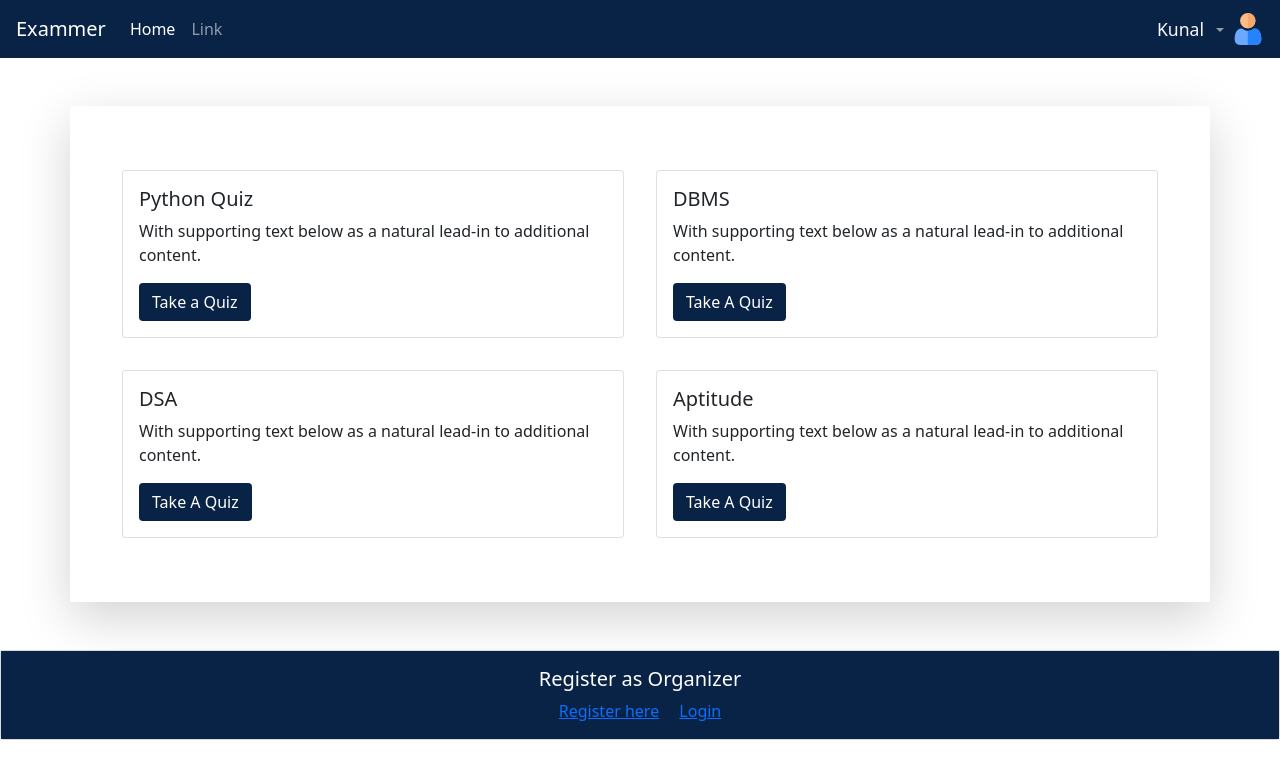
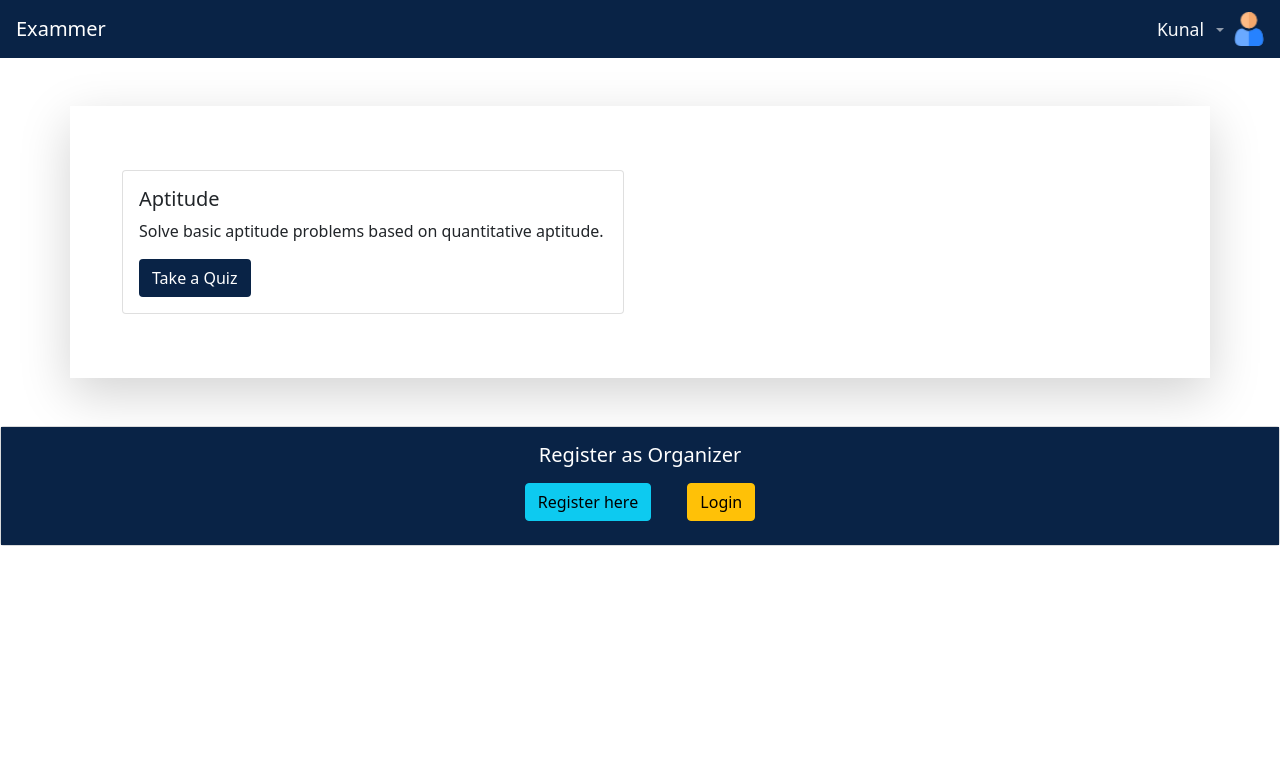
Before and after one commit to PratikM15/MCQ-Portal, a Django app: page / in a window 1280 px wide. Shown: the top 779 px of the page. Run offline with Django 3.2, Linux system fonts and the light colour scheme; a user stored in the database is signed in; data comes from the database, SQL or seed files in the repository; both versions use the stored data as it was after the commit; some libraries are stand-ins or nearby versions.

Commit message:
Basic Changes

```diff
--- a/quizapp/models.py
+++ b/quizapp/models.py
@@ -35,7 +35,9 @@ class Question(models.Model):
     choice3 = models.CharField(max_length=500)
     choice4 = models.CharField(max_length=500)
     answer = models.CharField(max_length=1)
-    test = models.ForeignKey(Test, on_delete=models.DO_NOTHING)
+    compulsary = models.BooleanField(default=False)
+    level = models.CharField(default="", max_length=100)
+    test = models.ForeignKey(Test, on_delete=models.CASCADE)
 
     def __str__(self):
         return self.question
@@ -63,6 +65,8 @@ class Profile(models.Model):
     domain = models.CharField(max_length=200, default="")
     company = models.CharField(max_length=200, default="")
     experience = models.CharField(max_length=200, default="")
+    is_user = models.BooleanField(default=True)
+    is_organizer = models.BooleanField(default=False)
 
     def __str__(self):
         return self.user
--- a/quizapp/templates/index.html
+++ b/quizapp/templates/index.html
@@ -24,46 +24,18 @@
 
     <div class="container border-rounded mt-5 p-5 shadow shadow-lg">
         <div class="row">
+            {% for test in tests %}
             <div class="col-sm-6 p-3">
                 <div class="card">
                     <div class="card-body">
-                        <h5 class="card-title">Python Quiz</h5>
-                        <p class="card-text">With supporting text below as a natural lead-in to additional content.</p>
-                        <a href="{% url 'register' category='Python' %}" class="btn text-white"
+                        <h5 class="card-title">{{test.category}}</h5>
+                        <p class="card-text">{{test.description}}</p>
+                        <a href="{% url 'register' category=test.category %}" class="btn text-white"
                             style="background: #092346;">Take a Quiz</a>
                     </div>
                 </div>
             </div>
-            <div class="col-sm-6 p-3">
-                <div class="card">
-                    <div class="card-body">
-                        <h5 class="card-title">DBMS</h5>
-                        <p class="card-text">With supporting text below as a natural lead-in to additional content.</p>
-                        <a href="{% url 'register' category='DBMS' %}" class="btn text-white"
-                            style="background: #092346;">Take A Quiz</a>
-                    </div>
-                </div>
-            </div>
-            <div class="col-sm-6 p-3">
-                <div class="card">
-                    <div class="card-body">
-                        <h5 class="card-title">DSA</h5>
-                        <p class="card-text">With supporting text below as a natural lead-in to additional content.</p>
-                        <a href="{% url 'register' category='DSA' %}" class="btn text-white"
-                            style="background: #092346;">Take A Quiz</a>
-                    </div>
-                </div>
-            </div>
-            <div class="col-sm-6 p-3">
-                <div class="card">
-                    <div class="card-body">
-                        <h5 class="card-title">Aptitude</h5>
-                        <p class="card-text">With supporting text below as a natural lead-in to additional content.</p>
-                        <a href="{% url 'register' category='Aptitude' %}" class="btn text-white"
-                            style="background: #092346;">Take A Quiz</a>
-                    </div>
-                </div>
-            </div>
+            {% endfor %}
         </div>
     </div>
 
@@ -72,8 +44,8 @@
         <div class="card-body" style="background-color: #092346;color:white">
             <center>
             <h5 class="card-title">Register as Organizer</h5>
-            <a href="{% url 'organizer_registration' %}" class="card-link">Register here</a>
-            <a href="{% url 'organizer_login' %}" class="card-link">Login </a></center>
+            <a href="{% url 'organizer_registration' %}" class="card-link"><button type="button" class="btn btn-info m-2">Register here</button></a>
+            <a href="{% url 'organizer_login' %}" class="card-link"><button type="button" class="btn btn-warning m-2">Login</button> </a></center>
         </div>
     </div>
 
--- a/quizapp/templates/quizapp/header.html
+++ b/quizapp/templates/quizapp/header.html
@@ -19,22 +19,17 @@
             aria-controls="navbarTogglerDemo03" aria-expanded="false" aria-label="Toggle navigation">
             <span class="navbar-toggler-icon"></span>
         </button>
-        <a class="navbar-brand" href=""> Exammer</a>
+        <a class="navbar-brand" href="/"> Exammer</a>
 
         <div class="collapse navbar-collapse" id="navbarTogglerDemo03">
-            <ul class="navbar-nav mr-auto mt-2 mt-lg-0">
-                <li class="nav-item active">
-                    <a class="nav-link" href="{%url 'home'%}">Home </a>
-                </li>
-                <li class="nav-item">
-                    <a class="nav-link" href="#">Link</a>
-                </li>
-            </ul>
+
+            <ul class="navbar-nav ml-auto">
+
 
             {% if user.is_authenticated %}
 
 
-            <ul class="navbar-nav ">
+            <ul class="navbar-nav ml-auto">
 
                 <li class="nav-item dropdown">
 
@@ -45,6 +40,9 @@
                         <a href="{%url 'user-profile' %}" class="dropdown-item">Profile</a>
                         <a href="{%url 'logout_page' %}" class="dropdown-item">Logout</a>
                         <a href="{% url 'results' %}" class="dropdown-item">Recent Results</a>
+                        {% if profile.is_organizer %}
+                        <a href="{% url 'o_dashboard' %}" class="dropdown-item">Dashboard</a>
+                        {% endif %}
                         <div class="dropdown-divider"></div>
                     </div>
                 </li>
@@ -52,11 +50,10 @@
             </ul>
 
             {% else %}
-            <button type="button" class="btn btn-primary"><a class="text-white"
-                    href="{%url 'register_page'%}">Signup</a></button>
-
-            <button type="button" class="btn btn-success m-2"><a class="text-white"
-                    href="{%url 'login_page'%}">Login</a></button>
+            <ul class="navbar-nav ml-auto">
+                <a class="text-white" href="{%url 'register_page'%}"><button type="button" class="btn btn-primary m-2">Signup</button></a>
+                <a class="text-white" href="{%url 'login_page'%}"><button type="button" class="btn btn-success m-2">Login</button></a>
+            </ul>
             {% endif %}
         </div>
     </nav>
--- a/quizapp/views.py
+++ b/quizapp/views.py
@@ -23,7 +23,7 @@ def register_page(request):
         # Create the user
         myuser = User.objects.create_user(username=username,email=email,password=password)
         myuser.save()
-        profile = Profile(user=myuser)
+        profile = Profile(user=myuser, is_user=True, is_organizer=False)
         profile.save()
         messages.success(request,"Congratulations ! Exammer account has been Successfully created.")
         return redirect('login_page')
@@ -88,7 +88,12 @@ def userProfile(request):
 
 
 def home(request):
-    return render(request,'index.html')
+    username = request.user
+    user = User.objects.get(username=username)
+    profile = Profile.objects.get(user=user)
+    tests = Test.objects.all()
+    context = {'tests':tests, 'profile': profile}
+    return render(request,'index.html', context)
 
 @login_required(login_url='login_page')
 def register(request, category):
```
Also changed, not shown: organizer_dashboard/templates/organizer_dashboard/dashboard_header.html (+2 -5 lines), organizer_dashboard/templates/organizer_dashboard/o_header.html (+2 -5 lines), organizer_dashboard/views.py (+7 -2 lines), db.sqlite3, quizapp/migrations/0003_auto_20210702_0839.py (added).
